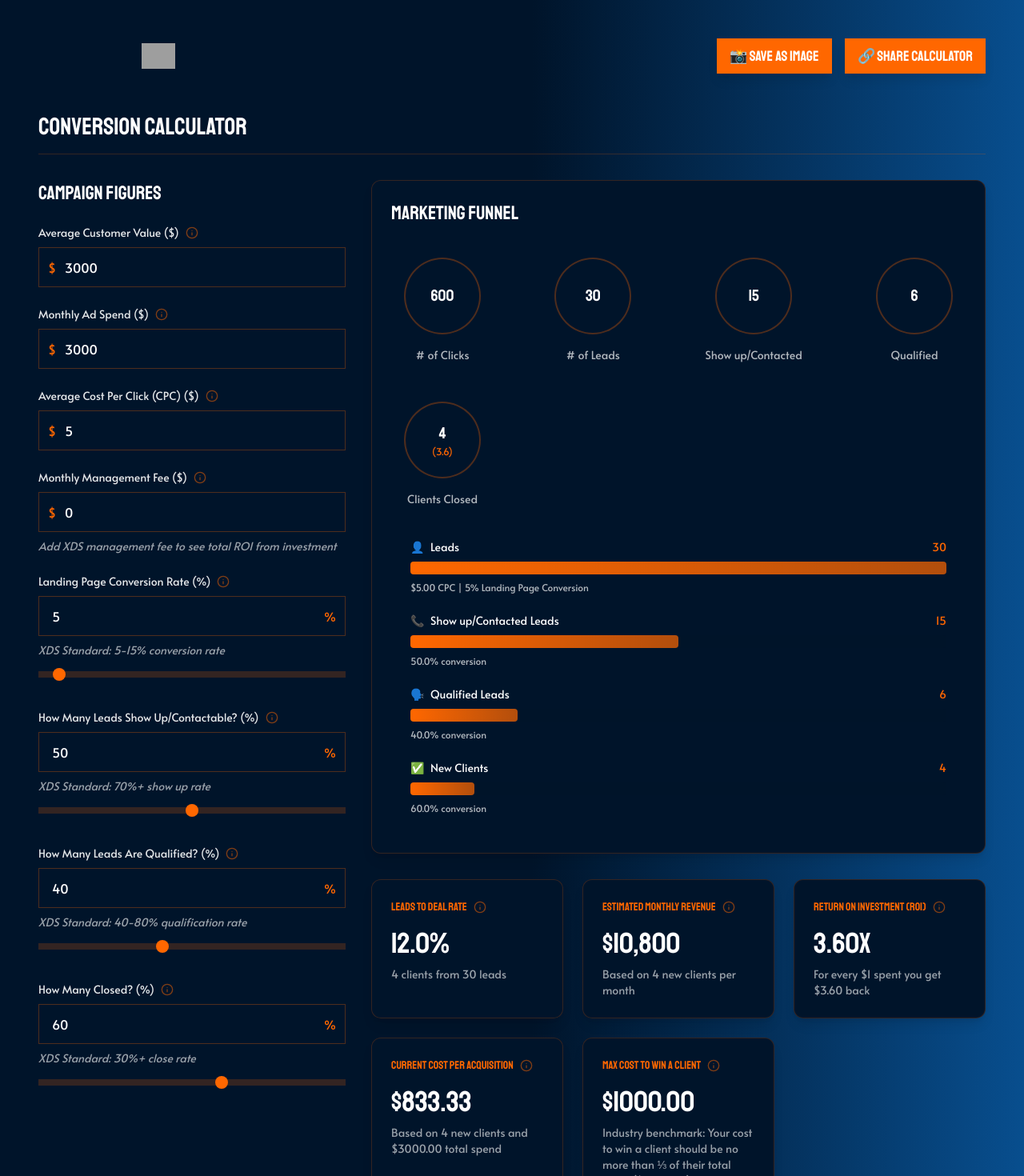
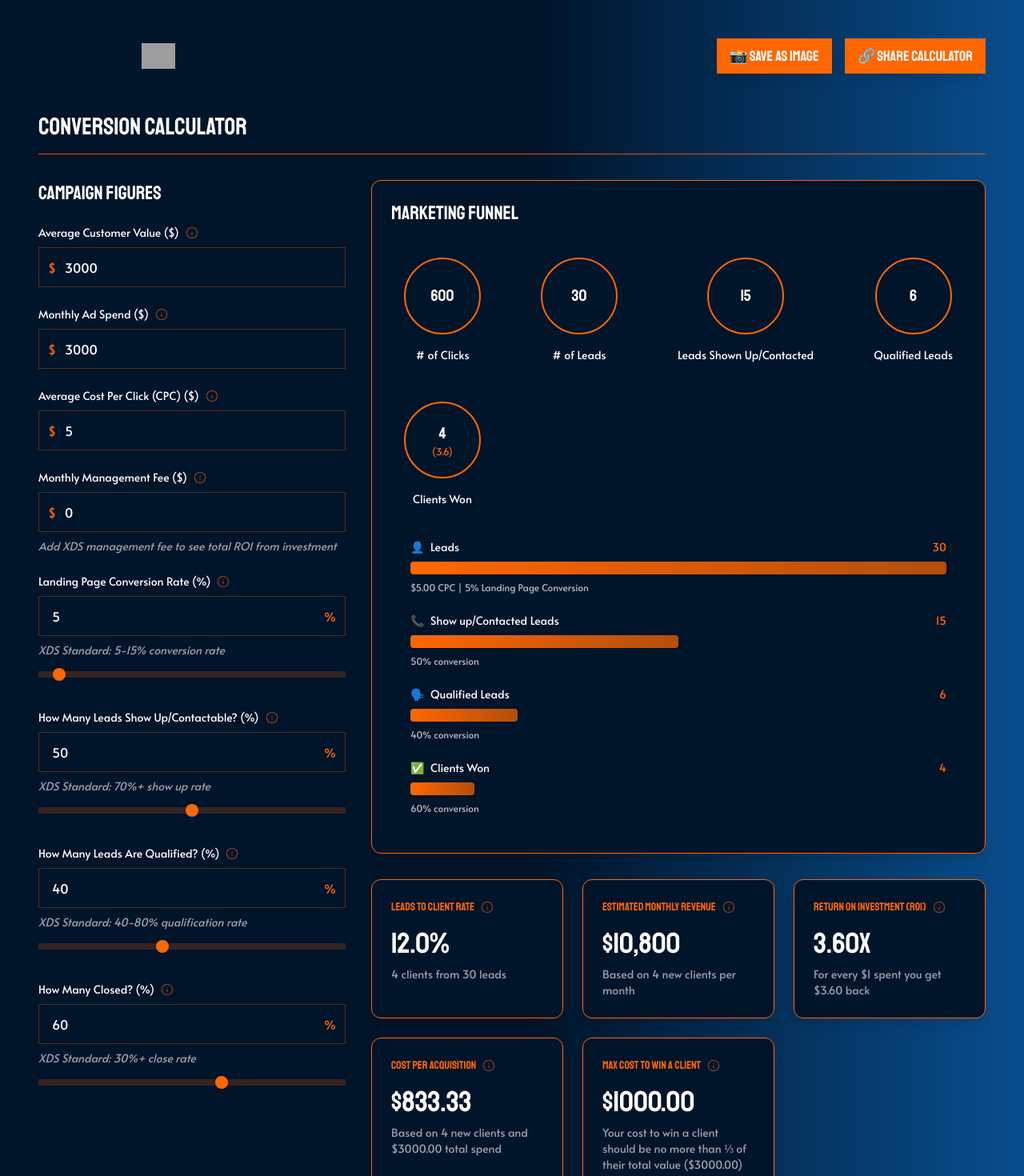
Before and after one commit to jack-xcelerate/sales-calculator, a Next.js app: page / in a window 1280 px wide. Shown: the top 1470 px of the page at 80% size. Built offline with nearby package versions, Linux system fonts and the light colour scheme; grey boxes are pictures that could not be loaded.

Commit message:
Added screenshot and share functionality

```diff
--- a/app/components/sales-calculator.tsx
+++ b/app/components/sales-calculator.tsx
@@ -5,6 +5,8 @@ import { Tooltip } from './ui/tooltip';
 import { Info } from 'lucide-react';
 import Image from 'next/image';
 import html2canvas from 'html2canvas';
+import "../globals.css";
+
 
 // Component Types
 interface Metrics {
@@ -260,14 +262,14 @@ const captureCalculator = () => {
             {/* Right Column - Visualizations (2/3) */}
             <div className="lg:w-2/3 space-y-8">
               {/* Funnel Stages */}
-              <div className="bg-[#00142a] border border-primary/20 rounded-xl p-6 shadow-lg">
-                <h4 className="text-2xl text-white font-staatliches mb-6">Marketing Funnel</h4>
+              <div className="bg-[#00142a] border border-primary rounded-xl p-6 shadow-lg">
+                <h4 className="text-2xl text-white mb-6">Marketing Funnel</h4>
                 <div className="flex flex-wrap justify-center gap-4">
                   <FunnelStage value={metrics.clicks} exactValue={metrics.clicks} label="# of Clicks" tooltipContent="Total clicks from ads" />
                   <FunnelStage value={metrics.leads} exactValue={metrics.leads} label="# of Leads" tooltipContent="Total leads generated" />
-                  <FunnelStage value={metrics.discoveryCalls} exactValue={metrics.discoveryCalls} label="Show up/Contacted" tooltipContent="Leads successfully contacted or who showed up" />
-                  <FunnelStage value={metrics.salesCalls} exactValue={metrics.salesCalls} label="Qualified" tooltipContent="Leads who are qualified for your services" />
-                  <FunnelStage value={metrics.newClients} exactValue={metrics.newClients} label="Clients Closed" tooltipContent="New clients Won" />
+                  <FunnelStage value={metrics.discoveryCalls} exactValue={metrics.discoveryCalls} label="Leads Shown Up/Contacted" tooltipContent="Leads successfully contacted or who showed up" />
+                  <FunnelStage value={metrics.salesCalls} exactValue={metrics.salesCalls} label="Qualified Leads" tooltipContent="Leads who are qualified for your services" />
+                  <FunnelStage value={metrics.newClients} exactValue={metrics.newClients} label="Clients Won" tooltipContent="New Clients Won" />
                 </div>
                  {/* Funnel Visualization */}
               <FunnelVisualization metrics={metrics} inputs={inputs} />
@@ -275,7 +277,7 @@ const captureCalculator = () => {
               {/* Metric Cards */}
               <div className="grid grid-cols-1 md:grid-cols-3 gap-6">
               <MetricCard
-                label="Leads To Deal Rate"
+                label="Leads To Client Rate"
                 value={`${((metrics.newClients / metrics.leads) * 100).toFixed(1)}%`}
                 subtitle={`${Math.round(metrics.newClients)} clients from ${Math.round(metrics.leads)} leads`}
                 tooltipContent="Percentage of total leads that convert into paying clients"
@@ -293,7 +295,7 @@ const captureCalculator = () => {
                   tooltipContent="Return on total investment including ad spend and management fees"
                 />
                 <MetricCard
-                  label="Current Cost Per Acquisition"
+                  label="Cost Per Acquisition"
                   value={metrics.newClients > 0 ? `$${((inputs.monthlyMarketingBudget + inputs.managementFee) / metrics.newClients).toFixed(2)}` : '$0.00'}
                   subtitle={`Based on ${Math.round(metrics.newClients)} new clients and $${(inputs.monthlyMarketingBudget + inputs.managementFee).toFixed(2)} total spend`}
                   tooltipContent="Your actual cost to acquire one new client based on current performance"
@@ -301,7 +303,7 @@ const captureCalculator = () => {
                 <MetricCard
                   label="Max Cost to Win a Client"
                   value={`$${inputs.clientSpend.toFixed(2)}`}
-                  subtitle={`Industry benchmark: Your cost to win a client should be no more than ⅓ of their total value ($${(inputs.avgCustomerValue).toFixed(2)})`}
+                  subtitle={`Your cost to win a client should be no more than ⅓ of their total value ($${(inputs.avgCustomerValue).toFixed(2)})`}
                   tooltipContent="Maximum amount you're willing to spend to acquire one new client"
                 />
               </div>
@@ -324,7 +326,7 @@ const MetricCard = ({ label, value, subtitle, tooltipContent }: {
   subtitle?: string;
   tooltipContent: string;
 }) => (
-  <div className="bg-[#00142a] border border-primary/20 rounded-xl rounded-lg p-6 hover:border-primary/40 transition-colors shadow-lg">
+  <div className="bg-[#00142a] border border-primary rounded-xl rounded-lg p-6 hover:border-white transition-colors shadow-lg">
     <div className="flex items-center space-x-2 mb-4">
       <span className="text-primary text-sm font-staatliches">{label}</span>
       <Tooltip content={tooltipContent}>
@@ -381,7 +383,7 @@ const InputField = ({
   return (
     <div className="mb-6">
       <div className="flex items-center space-x-2 mb-2">
-        <label className="font-alata text-white/90 text-sm font-medium block">{label}</label>
+        <label className="font-alata text-white text-sm font-medium block">{label}</label>
         {tooltipContent && (
           <Tooltip content={tooltipContent}>
             <Info className="h-4 w-4 text-primary/50 cursor-help hover:text-primary transition-colors" />
@@ -436,14 +438,14 @@ const FunnelStage = ({ value, exactValue, label, tooltipContent }: {
 }) => (
   <div className="flex flex-col items-center p-4">
     <Tooltip content={tooltipContent}>
-      <div className="w-24 h-24 rounded-full bg-background/50 border-2 border-primary/30 flex flex-col items-center justify-center hover:border-primary transition-colors">
+      <div className="w-24 h-24 rounded-full bg-background/50 border-2 border-primary flex flex-col items-center justify-center hover:border-white transition-colors">
         <div className="text-xl font-staatliches text-white">{Math.round(value).toLocaleString()}</div>
         {exactValue && Math.round(exactValue) !== exactValue && (
           <div className="text-xs text-primary">({exactValue.toFixed(1)})</div>
         )}
       </div>
     </Tooltip>
-    <div className="mt-4 text-sm font-alata text-white/70 text-center">{label}</div>
+    <div className="mt-4 text-sm font-alata text-white text-center">{label}</div>
   </div>
 );
 
@@ -451,7 +453,7 @@ const FunnelStage = ({ value, exactValue, label, tooltipContent }: {
 const SectionHeader = ({ title }: { title: string }) => (
   <div className="mb-8">
     <h2 className="text-3xl font-staatliches text-white mb-4">{title}</h2>
-    <div className="h-px bg-primary/20" />
+    <div className="h-px bg-primary/80" />
   </div>
 );
 
@@ -517,7 +519,7 @@ const FunnelVisualization = ({ metrics, inputs }: { metrics: Metrics; inputs: In
     { label: "Leads", value: metrics.leads, icon: "👤" },
     { label: "Show up/Contacted Leads", value: metrics.discoveryCalls, icon: "📞" },
     { label: "Qualified Leads", value: metrics.salesCalls, icon: "🗣️" },
-    { label: "New Clients", value: metrics.newClients, icon: "✅" },
+    { label: "Clients Won", value: metrics.newClients, icon: "✅" },
   ];
 
   const maxStageValue = Math.max(...stages.map((stage) => stage.value));
@@ -529,7 +531,7 @@ const FunnelVisualization = ({ metrics, inputs }: { metrics: Metrics; inputs: In
           const percentage =
             index === 0
               ? null
-              : ((stage.value / stages[index - 1].value) * 100).toFixed(1);
+              : ((stage.value / stages[index - 1].value) * 100);
 
 
           return (
@@ -576,11 +578,11 @@ const CTASection = ({ metrics }: { metrics: Metrics }) => {
       leadsNeeded: Math.round(metrics.estLeads)
     };
     localStorage.setItem('calculatorResults', JSON.stringify(resultsToSave));
-    window.location.href = 'https://xceleratedigitalsystems.com/xds-game-plan';
+    window.location.href = 'https://xceleratedigitalsystems.com.au/xds-game-plan';
   };
 
   return (
-    <div className="bg-[#00142a] border border-primary/20 rounded-xl p-12 mt-16">
+    <div className="bg-[#00142a] border border-primary rounded-xl p-12 mt-16">
       <div className="text-center space-y-8">
         <div className="space-y-2">
           <h3 className="text-3xl font-staatliches text-white">
@@ -606,7 +608,7 @@ const CTASection = ({ metrics }: { metrics: Metrics }) => {
           </div>
           <div className="space-y-1">
             <div className="text-3xl font-staatliches text-white">
-              {metrics.roas.toFixed(1)}x
+              {metrics.roas.toFixed(2)}x
             </div>
             <div className="text-sm text-white/60">Estimated Return/ROAS</div>
           </div>
--- a/app/components/ui/tooltip.tsx
+++ b/app/components/ui/tooltip.tsx
@@ -14,7 +14,7 @@ export const Tooltip: React.FC<TooltipProps> = ({ content, children }) => (
         {children}
       </TooltipPrimitive.Trigger>
       <TooltipPrimitive.Content
-        className="px-3 py-1.5 text-sm bg-background/90 text-white rounded-lg shadow-lg border border-primary/20"
+        className="px-3 py-3 z-50 text-sm bg-white text-[#00142a] rounded-lg shadow-lg border border-primary"
         sideOffset={5}
       >
         {content}
```
